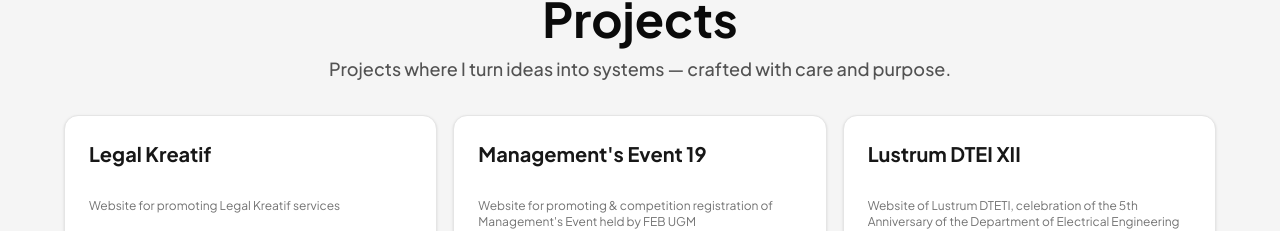
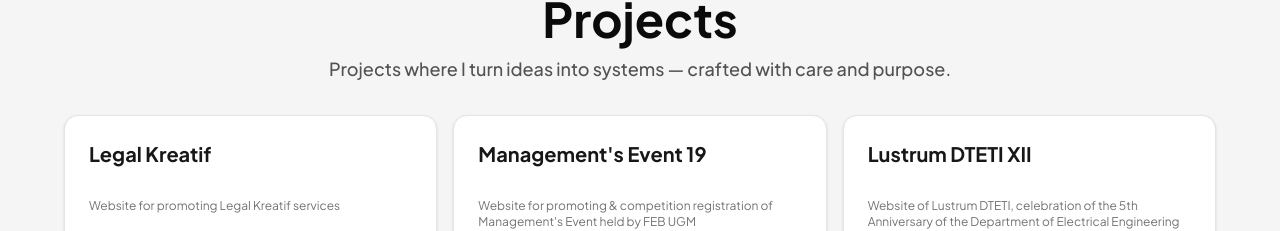
Before and after one commit to Lev1reG/personal-website, a React (Vite) app: page / in a window 1280 px wide. Shown: the part 1625-1856 px from the top of the page. Built offline with nearby package versions, Linux system fonts and the light colour scheme.

Commit message:
fix: typo on lustrum dteti project

```diff
--- a/src/components/Home/Projects.tsx
+++ b/src/components/Home/Projects.tsx
@@ -36,7 +36,7 @@
       ],
     },
     {
-      title: "Lustrum DTEI XII",
+      title: "Lustrum DTETI XII",
       description:
         "Website of Lustrum DTETI, celebration of the 5th Anniversary of the Department of Electrical Engineering and Information Technology, Faculty of Engineering, Universitas Gadjah Mada.",
       technologies: ["Next.js", "Tailwind CSS"],
```
